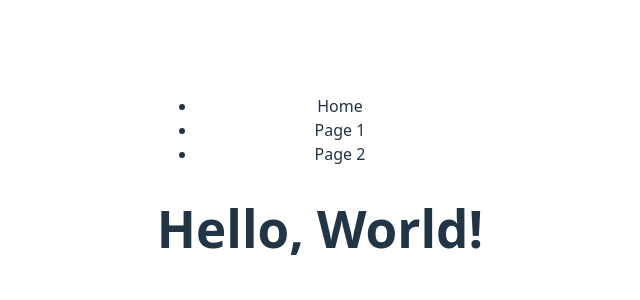
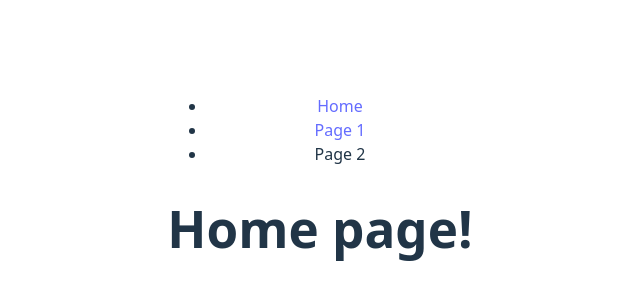
Before and after one commit to david-millett/glog-frontend-ts, a React (Vite) app: page / in a window 1280 px wide. Shown: the part 216-516 px from the top of the page, without its empty margins (320-960 px from the left). Built offline with nearby package versions, Linux system fonts and the light colour scheme.

Commit message:
established basic routes

```diff
--- a/src/App.tsx
+++ b/src/App.tsx
@@ -1,4 +1,5 @@
 // import { useState } from 'react'
+import { Route, Routes } from 'react-router-dom'
 import './App.css'
 
 // * Components
@@ -11,7 +12,10 @@ function App() {
   return (
     <>
     <NavBar />
-      <h1>Hello, World!</h1>
+    <Routes>
+      <Route path='/' element={<h1>Home page!</h1>} />
+      <Route path='/test' element={<h1>test</h1>} />
+    </Routes>
     </>
   )
 }
--- a/src/components/NavBar/NavBar.tsx
+++ b/src/components/NavBar/NavBar.tsx
@@ -1,9 +1,15 @@
+import { Link } from "react-router-dom"
+
 const NavBar = () => {
     return (
         <nav>
             <ul>
-                <li>Home</li>
-                <li>Page 1</li>
+                <li>
+                    <Link to='/'>Home</Link>
+                </li>
+                <li>
+                    <Link to='/test'>Page 1</Link>
+                </li>
                 <li>Page 2</li>
             </ul>
         </nav>
```
